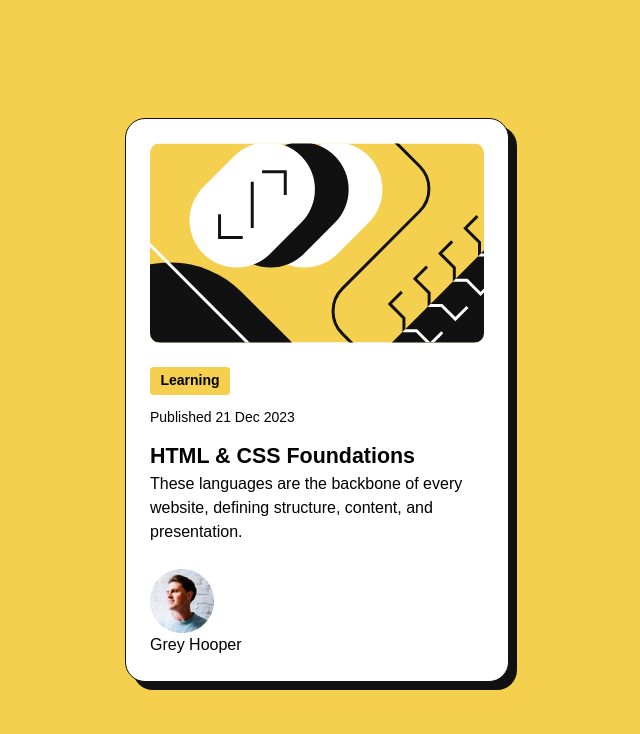
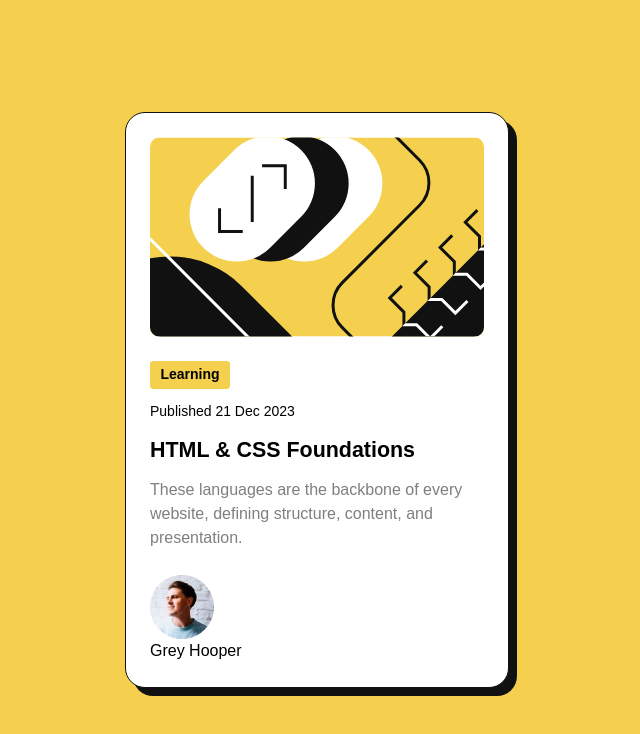
Before and after one commit to alexicoder/blog-card, a plain HTML site: page index.html in a window 1280 px wide. Shown: the whole page, without its empty margins (323-963 px from the left). Drawn offline with Linux system fonts and the light colour scheme.

Commit message:
set font weight, color, and margin top to card description

```diff
--- a/styles.css
+++ b/styles.css
@@ -67,3 +67,9 @@ body {
     font-weight: 800;
     font-size: clamp(1.25rem, 1.2201rem + 0.1493vw, 1.5rem);
 }
+
+.card-description {
+    font-weight: 500;
+    color: var(--grey);
+    margin-top: 0.75em;
+}
```
